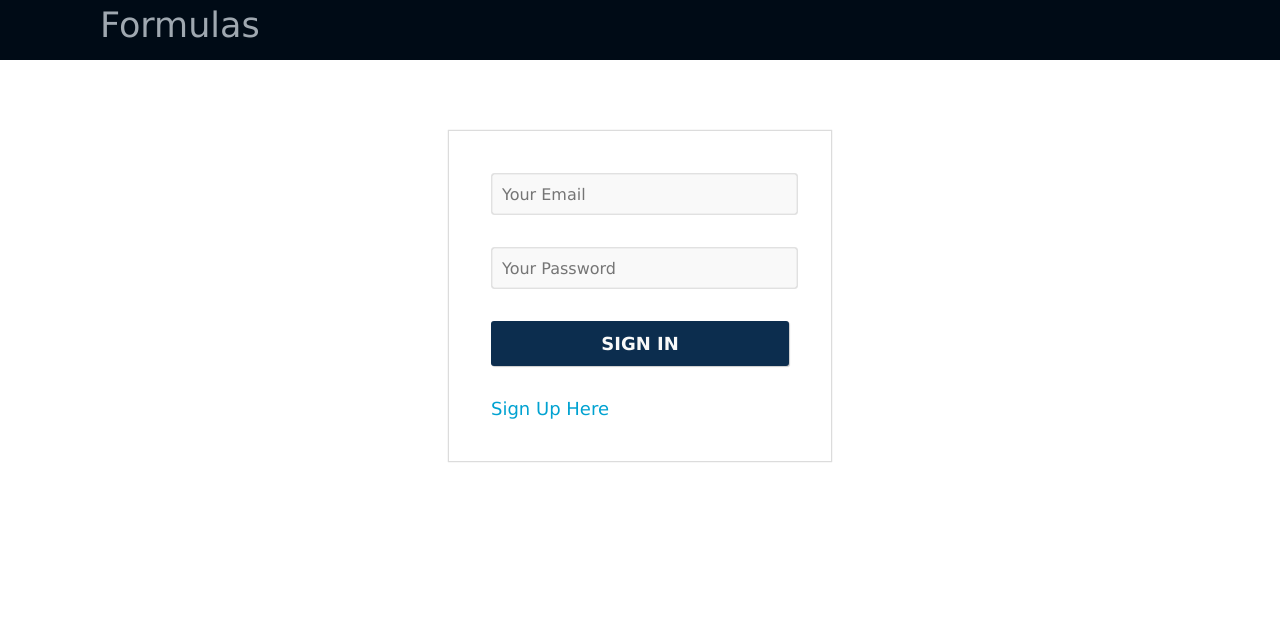
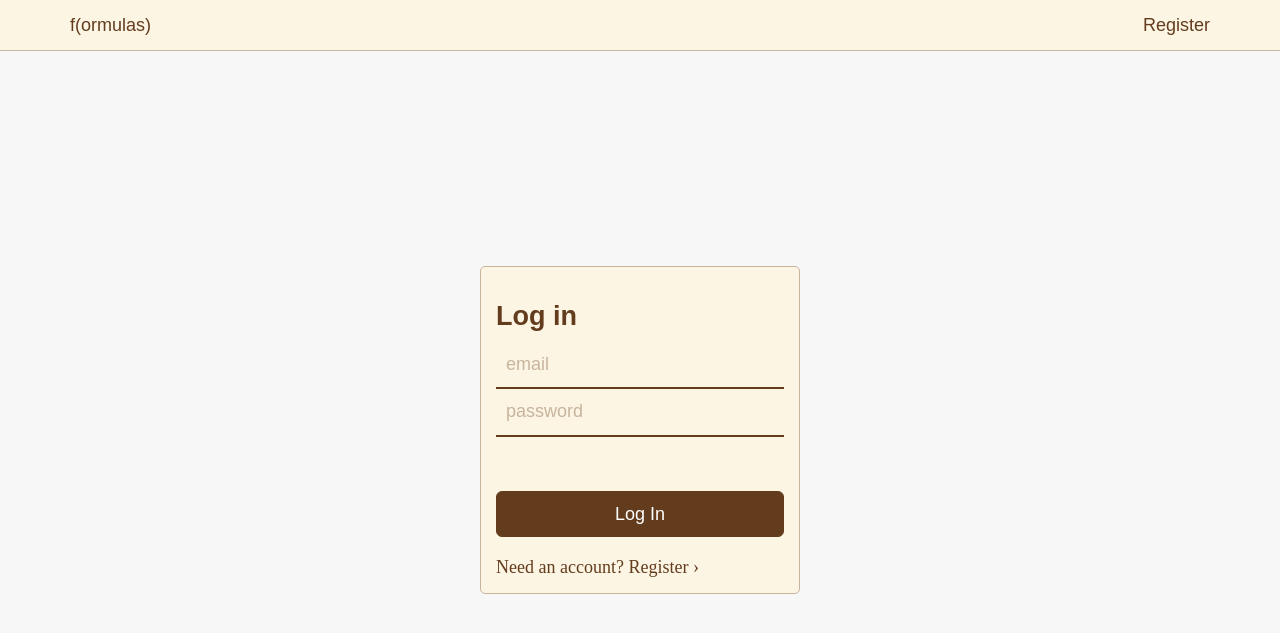
Before and after one commit to aclissold/formulas, a PHP site: page / in a window 1280 px wide. Shown: the top 633 px of the page. Run offline with PHP 8.4, Linux system fonts and the light colour scheme; some libraries are stand-ins or nearby versions.

Commit message:
Style the log in page

```diff
--- a/public_html/index.php
+++ b/public_html/index.php
@@ -27,42 +27,67 @@ if(isset($_POST['btn-login']))
 }
 ?>
 <!DOCTYPE html PUBLIC "-//W3C//DTD XHTML 1.0 Transitional//EN" "http://www.w3.org/TR/xhtml1/DTD/xhtml1-transitional.dtd">
-<html xmlns="http://www.w3.org/1999/xhtml">
+<html lang="en">
 <head>
+    <meta charset="utf-8">
+    <meta http-equiv="X-UA-Compatible" content="IE=edge">
+    <meta name="viewport" content="width=device-width, initial-scale=1">
+    <!-- The above 3 meta tags *must* come first in the head; any other head content must come *after* these tags -->
+
 	<meta http-equiv="Content-Type" content="text/html; charset=utf-8" />
 	<title>Formulas</title>
+	<script src="jquery-2.1.4.min.js"></script>
+
+    <!-- Bootstrap core CSS -->
+    <link href="bootstrap.min.css" rel="stylesheet">
+
+    <!-- HTML5 shim and Respond.js for IE8 support of HTML5 elements and media queries -->
+    <!--[if lt IE 9]>
+      <script src="https://oss.maxcdn.com/html5shiv/3.7.2/html5shiv.min.js"></script>
+      <script src="https://oss.maxcdn.com/respond/1.4.2/respond.min.js"></script>
+    <![endif]-->
+
 	<link rel="stylesheet" href="style.css" type="text/css" />
-	<script src="jquery-2.1.4.min.js"></script>
+	<link rel="stylesheet" href="login.css" type="text/css" />
 </head>
 <body>
-	<div id="header">
-		<div id="left">
-			<label>Formulas</label>
-		</div>
-		<div id="right">
-			<div id="content">
-			</div>
-		</div>
-	</div>
-	<center>
-		<div id="login-form">
-			<form method="post">
-				<table align="center" width="30%" border="0">
-					<tr>
-						<td><input type="text" name="email" placeholder="Your Email" required /></td>
-					</tr>
-					<tr>
-						<td><input type="password" name="pass" placeholder="Your Password" required /></td>
-					</tr>
-					<tr>
-						<td><button type="submit" name="btn-login">Sign In</button></td>
-					</tr>
-					<tr>
-						<td><a href="register.php">Sign Up Here</a></td>
-					</tr>
-				</table>
-			</form>
-		</div>
-	</center>
+    <!-- Static navbar -->
+    <nav class="navbar navbar-default navbar-static-top">
+      <div class="container">
+        <div class="navbar-header">
+          <button type="button" class="navbar-toggle collapsed" data-toggle="collapse" data-target="#navbar" aria-expanded="false" aria-controls="navbar">
+            <span class="sr-only">Toggle navigation</span>
+            <span class="icon-bar"></span>
+            <span class="icon-bar"></span>
+            <span class="icon-bar"></span>
+          </button>
+          <a class="navbar-brand" href="#">f(ormulas)</a>
+        </div>
+        <div id="navbar" class="navbar-collapse collapse">
+          <ul class="nav navbar-nav navbar-right">
+            <li><a href="register.php">Register</a></li>
+          </ul>
+        </div><!--/.nav-collapse -->
+      </div>
+    </nav>
+
+    <div class="container">
+      <form class="form-signin" method="post">
+        <h2>Log in</h2>
+        <input type="text" name="email" id="inputEmail" class="form-control" placeholder="email" required autofocus>
+        <input type="password" name="pass" id="inputPassword" class="form-control" placeholder="password" required>
+        <button class="btn btn-lg btn-primary btn-block" type="submit" name="btn-login">Log In</button>
+        <a href="register.php">Need an account? Register ›</a>
+      </form>
+
+    </div> <!-- /container -->
+
+    <!-- Bootstrap core JavaScript
+    ================================================== -->
+    <!-- Placed at the end of the document so the pages load faster -->
+    <script src="https://ajax.googleapis.com/ajax/libs/jquery/1.11.3/jquery.min.js"></script>
+    <script src="bootstrap.min.js"></script>
+    <!-- IE10 viewport hack for Surface/desktop Windows 8 bug -->
+    <script src="ie10-viewport-bug-workaround.js"></script>
 </body>
 </html>
--- /dev/null
+++ b/public_html/login.css
@@ -0,0 +1,37 @@
+/* Log in page */
+
+.form-signin {
+  width: 320px;
+  height: 328px;
+  position: absolute;
+  top: 60px;
+  bottom: 0;
+  left: 0;
+  right: 0;
+  margin: auto;
+  padding: 15px;
+  background: #fcf5e3; /* primary */
+  border: 1px solid #c7b49d; /* tertiary */
+  border-radius: 5px;
+}
+.form-signin .form-control {
+  position: relative;
+  height: auto;
+  -webkit-box-sizing: border-box;
+     -moz-box-sizing: border-box;
+          box-sizing: border-box;
+  padding: 10px;
+  font-size: 18px;
+}
+.form-signin .form-control:focus {
+  z-index: 2;
+}
+.form-signin a {
+  font-family: 'PT Serif', serif;
+}
+.form-signin input[type="password"] {
+  margin-bottom: 54px;
+}
+.form-signin .btn-primary {
+  margin-bottom: 18px;
+}
--- a/public_html/style.css
+++ b/public_html/style.css
@@ -1,204 +1,102 @@
-@charset "utf-8";
-/* CSS Document */
+/* Global Bootstrap overrides
+ *
+ * Colors:
+ *   primary: #fcf5e3
+ *   secondary: #633c1e
+ *   tertiary: #c7b49d
+ *   dark tertiary: #3b2412;
+ *   white: #ffffff
+ *   background: #f7f7f7
+*/
 
-*
-{
- margin:0;
- padding:0;
-}
-#login-form
-{
- margin-top:70px;
-}
-table
-{
- border:solid #dcdcdc 1px;
- padding:25px;
- box-shadow: 0px 0px 1px rgba(0,0,0,0.2);
-}
-table tr,td
-{
- padding:15px;
- //border:solid #e1e1e1 1px;
-}
-table tr td input
-{
- width:99%;
- height:40px;
- border:solid #e1e1e1 1px;
- border-radius:3px;
- padding-left:10px;
- font-family:Verdana, Geneva, sans-serif;
- font-size:16px;
- background:#f9f9f9;
- transition-duration:0.5s;
- box-shadow: inset 0px 0px 1px rgba(0,0,0,0.4);
+body {
+  padding-bottom: 40px;
+  background-color: #f7f7f7;
+  font-family: 'PT Sans', sans-serif;
+  font-size: 18px;
 }
 
-table tr td button
-{
- width:100%;
- height:45px;
- border:0px;
- background:rgba(12,45,78,11);
- background:-moz-linear-gradient(top, #595959 , #515151);
- border-radius:3px;
- box-shadow: 1px 1px 1px rgba(1,0,0,0.2);
- color:#f9f9f9;
- font-family:Verdana, Geneva, sans-serif;
- font-size:18px;
- font-weight:bolder;
- text-transform:uppercase;
-}
-table tr td button:active
-{
- position:relative;
- top:1px;
-}
-table tr td a
-{
- text-decoration:none;
- color:#00a2d1;
- font-family:Verdana, Geneva, sans-serif;
- font-size:18px;
+h2 {
+  font-size: 27px;
+  font-weight: bold;
+  color: #633c1e;
 }
 
-/* css for home page  */
-
-*
-{
- margin:0;
- padding:0;
+a {
+  color: #633c1e;
 }
-#header
-{
- width:100%;
- height:60px;
- background:rgba(00,11,22,33);
- color:#9fa8b0;
- font-family:Verdana, Geneva, sans-serif;
-}
-#header #left
-{
- float:left;
- position:relative;
-}
-#header #left label
-{
- position:relative;
- top:5px;
- left:100px;
- font-size:35px;
-}
-#header #right
-{
- float:right;
- position:relative;
-}
-#header #right #content
-{
- position:relative;
- top:20px;
- right:100px;
- color:#fff;
-}
-#header #right #content a
-{
- color:#00a2d1;
+a:hover,
+a:focus {
+  color: #3b2412;
 }
 
-.category-table {
-	padding: 0px;
+.navbar-default {
+  background-color: #fcf5e3;
+  border-color: #c7b49d;
+}
+.navbar-default .navbar-brand {
+  color: #633c1e;
+}
+.navbar-default .navbar-toggle .icon-bar {
+  background-color: #633c1e;
+}
+.navbar-default .navbar-toggle {
+  border-color: transparent;
+  border-left-color: #c7b49d;
+}
+.navbar-toggle {
+  border-radius: 0px;
+  margin: 0;
+  padding: 17px 14px;
+}
+.navbar-default .navbar-toggle:focus,
+.navbar-default .navbar-toggle:hover {
+  background-color: #c7b49d;
+}
+.navbar-default .navbar-collapse {
+  border-color: #c7b49d;
+}
+.navbar-default .navbar-nav>li>a {
+  color: #633c1e;
+}
+.navbar-default .navbar-nav>li>a:focus,
+.navbar-default .navbar-nav>li>a:hover,
+.navbar-default .navbar-brand:focus,
+.navbar-default .navbar-brand:hover {
+  color: #3b2412;
 }
 
-.add-button {
-	float: right;
-    width: 80px;
-    background-color: #49E20E;
-    margin: 10px 10px;
-    text-align: center;
-    cursor: pointer;
-	color: #ffffff;
+.btn-primary {
+  background-color: #633c1e;
+  border-color: #633c1e;
+}
+.btn-primary:active,
+.btn-primary:focus,
+.btn-primary:hover,
+.btn-primary:active:hover,
+.btn-primary:active:focus {
+  background-color: #3b2412;
+  border-color: #633c1e;
 }
 
-.cancel-button {
-	float: left;
-    width: 120px;
-    margin: 10px 0 0 15px;
-    text-align: center;
-    cursor: pointer;
-	color: #ffffff;
+.form-control, .form-control:focus {
+  background-color: #fcf5e3;
+  border: none;
+  border-radius: 0;
+  border-bottom: 2px solid #633c1e;
+  box-shadow: none;
+  -webkit-box-shadow: none;
+  color: #633c1e;
 }
-
-.details-cancel-button{
-	float: left;
-	height: 40px;
-    width: 120px;
-    text-align: center;
-    cursor: pointer;
-	color: #ffffff;
-	background: a5a5a5;
+.form-control::-webkit-input-placeholder {
+  color: #c7b49d;
 }
-
-.save-button {
-	float: right;
-    width: 120px;
-    margin: 10px 15px;
-    text-align: center;
-    cursor: pointer;
-	color: #ffffff;
+.form-control:-moz-placeholder { /* Firefox 18- */
+  color: #c7b49d;
 }
-
-.add-new-button {
-	float: right;
-    width: 120px;
-    margin: 10px 15px;
-    text-align: center;
-    cursor: pointer;
-	color: #ffffff;
+.form-control::-moz-placeholder {  /* Firefox 19+ */
+  color: #c7b49d;
 }
-
-.category-button {
-    width: 140px;
-    margin: 10px 15px;
-    text-align: center;
-    cursor: pointer;
-	color: #ffffff;
-	background-color: #a5a5a5;
+.form-control:-ms-input-placeholder {
+  color: #c7b49d;
 }
-
-.delete-formula{
-	width: 120px;
-    margin: 10px 15px;
-    text-align: center;
-    cursor: pointer;
-	color: #ffffff;
-	background-color: #a5a5a5;
-}
-
-.active{
-	background-color: #49E20E;
-}
-
-.radio-button {
-    width: 20px;
-	height:20px;
-    margin: 10px 15px;
-    text-align: center;
-	box-shadow: none;
-}
-
-.description-textarea {
-	padding:5px;
-	width:99%;
-	height:200px;
-	border:solid #e1e1e1 1px;
-	border-radius:3px;
-	font-family:Verdana, Geneva, sans-serif;
-	font-size:16px;
-	background:#f9f9f9;
-	transition-duration:0.5s;
-	box-shadow: inset 0px 0px 1px rgba(0,0,0,0.4);
-}
-
-/* css for home page */
```
